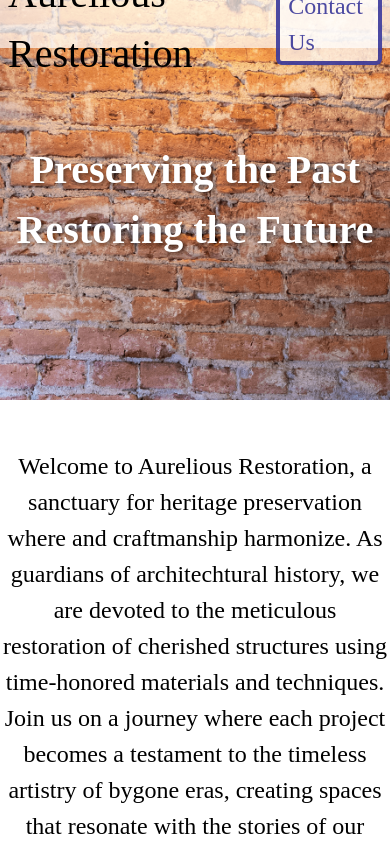
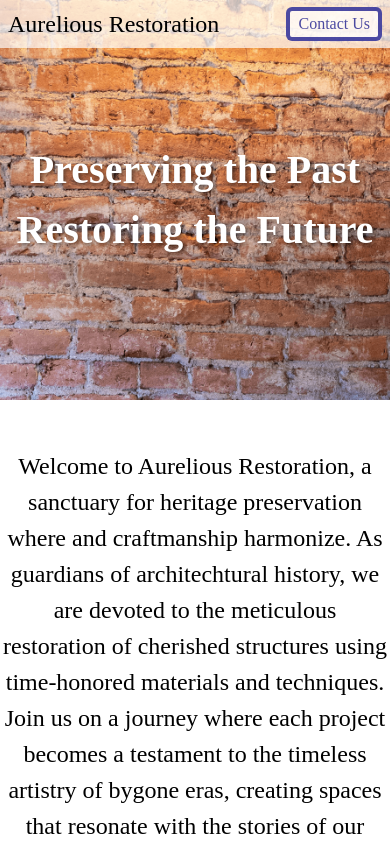
Before and after one commit to CurrantWebDesign/CurrantWebDesign.github.io, a plain HTML site: page index.html in a window 390 px wide. Shown: the top 844 px of the page. Drawn offline with Linux system fonts and the light colour scheme.

Commit message:
Mobile Header Fix

```diff
--- a/index.html
+++ b/index.html
@@ -13,7 +13,8 @@
     <header>
         <nav>
             <span>Aurelious Restoration</span>
-            <a href="mailto:whoever@wherever.com">Contact Us</a>
+            <a href="mailto:aureliusrestorationspecialist@gmail.com
+            ">Contact Us</a>
         </nav>
     </header>
 
--- a/styles.css
+++ b/styles.css
@@ -10,24 +10,6 @@
 img {
     display: block;
     max-width: 100%;
-}
-
-header a {
-    color: rgba(0, 0, 128, 0.7) !important;
-    text-decoration: none;
-    background: rgba(255, 255, 255, 0.7);
-    padding: 1px 8px;
-    border: 4px solid rgba(0, 0, 128, 0.7) !important;
-    border-radius: 6px;
-    display: inline-block;
-    transition: all 0.3s ease 0s;
-}
-
-header a:hover {
-    color: rgba(0, 0, 0, 0.8)!important;
-    border-radius: 50px;
-    border-color: rgba(0, 0, 0, 0.8) !important;
-    transition: all 0.3s ease 0s;
 }
 
 
@@ -88,6 +70,25 @@ header nav {
 header nav span {
     font-size: 2.5rem;
 }
+
+header a {
+    color: rgba(0, 0, 128, 0.7) !important;
+    text-decoration: none;
+    background: rgba(255, 255, 255, 0.7);
+    padding: 1px 8px;
+    border: 4px solid rgba(0, 0, 128, 0.7) !important;
+    border-radius: 6px;
+    display: inline-block;
+    transition: all 0.3s ease 0s;
+}
+
+header a:hover {
+    color: rgba(0, 0, 0, 0.8)!important;
+    border-radius: 50px;
+    border-color: rgba(0, 0, 0, 0.8) !important;
+    transition: all 0.3s ease 0s;
+}
+
 
 /* Layout */
 main {
@@ -166,9 +167,18 @@ footer {
         font-size: 1.5rem;
     }
 
+    header nav span {
+        font-size: 1.5rem;
+    }
+
     header nav {
         padding: 0 0.5rem;
     }
+
+    header a {
+        font-size: 1rem;
+    }
+
 
     h1 {
         font-size: 2.5rem;
```
